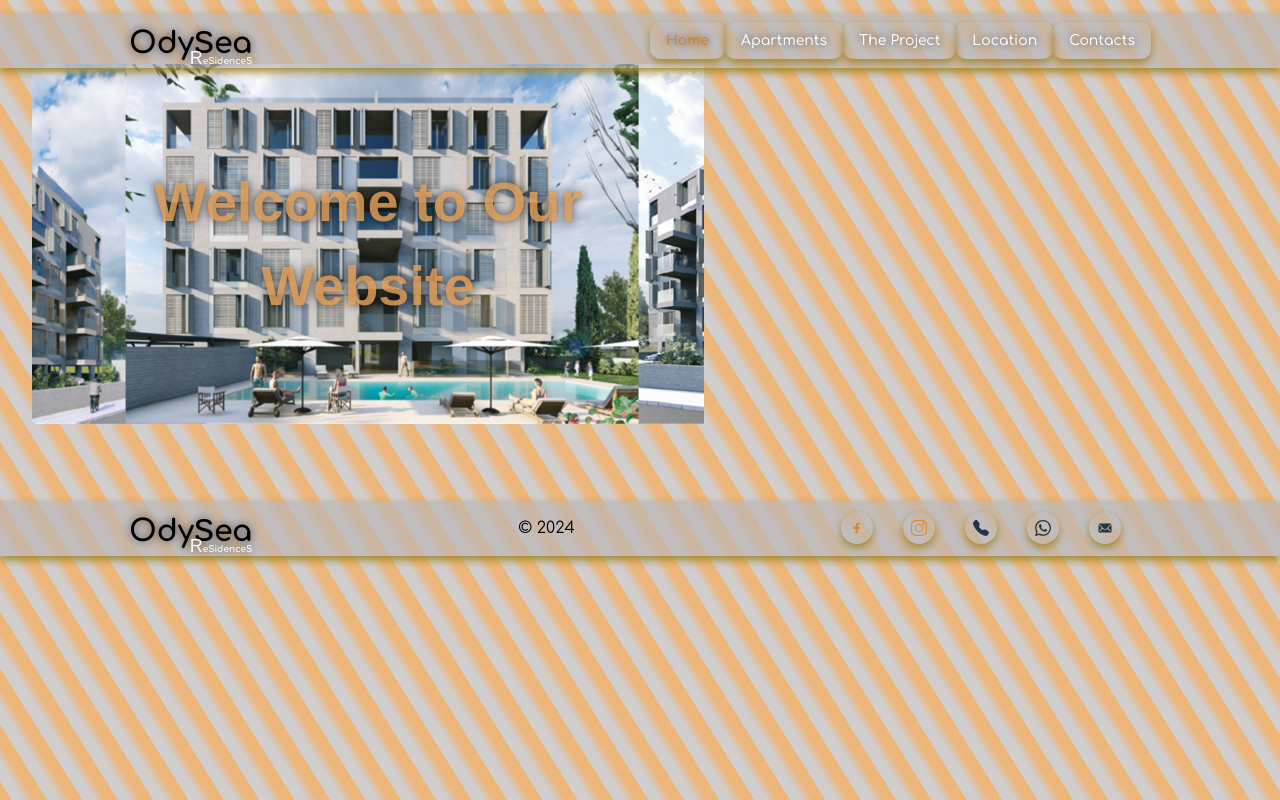
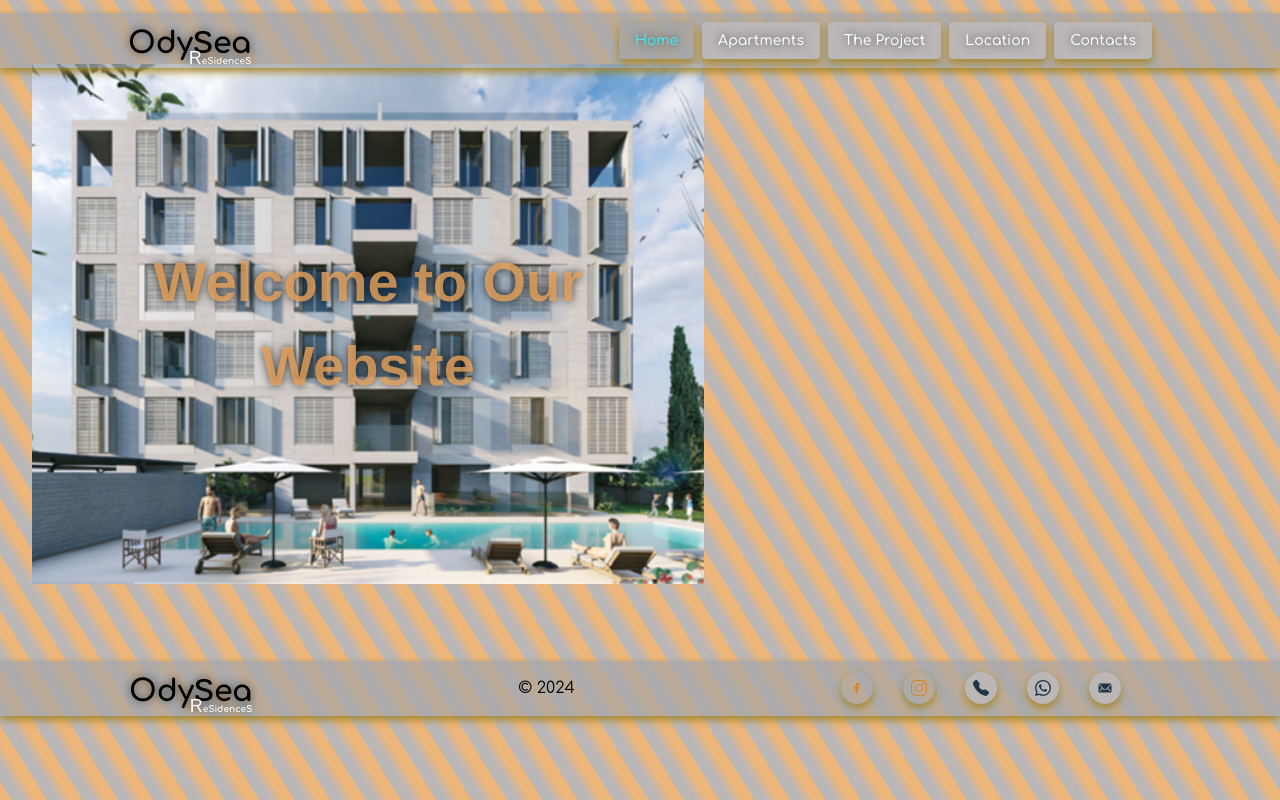
Before and after one commit to SvitlanaHu/odysea-residences, a React (Vite) app: page / in a window 1280 px wide. Built offline with nearby package versions, Linux system fonts and the light colour scheme; a web font is replaced by a local one.

Commit message:
add styles

```diff
--- a/src/components/Header/Header.module.css
+++ b/src/components/Header/Header.module.css
@@ -4,36 +4,39 @@
   align-items: center;
   position: fixed;
   width: 100%;
-  height: 55px;
+  height: 25px;
   background-color: var(--background);
   box-shadow: var(--box-shadow);
   margin-top: 1vw;
   z-index: 5;
+}
+@media (min-width: 768px) {
+  .wrapper {
+    height: 55px;
+  }
 }
 
 .container {
   display: flex;
   justify-content: space-between;
   align-items: center;
-  padding: 8px;
-  gap: 8px;
+  padding: 12px 8px;
   min-width: 318px;
 }
 @media (min-width: 768px) {
   .container {
     padding: 64px 32px;
-    gap: 32px;
-    width: 672px;
+    width: 768px;
   }
 }
 @media (min-width: 1024px) {
   .container {
-    width: 1022px;
+    width: 1024px;
   }
 }
 @media (min-width: 1440px) {
   .container {
-    width: 1392px;
+    width: 1440px;
   }
 }
 
--- a/src/components/Hero/Hero.module.css
+++ b/src/components/Hero/Hero.module.css
@@ -1,6 +1,6 @@
 .wrapper {
   width: 100%;
-  height: 45vh;
+  height: 65vh;
   background-size: cover;
   background-position: center;
   display: flex;
@@ -18,18 +18,18 @@
 }
 @media (min-width: 768px) {
   .container {
-    padding: 64px 32px;
-    width: 672px;
+    padding: 32px 16px;
+    width: 768px;
   }
 }
 @media (min-width: 1024px) {
   .container {
-    width: 1022px;
+    width: 1024px;
   }
 }
 @media (min-width: 1440px) {
   .container {
-    width: 1392px;
+    width: 1440px;
   }
 }
 
--- a/src/components/NavBar/NavBar.module.css
+++ b/src/components/NavBar/NavBar.module.css
@@ -5,26 +5,19 @@
 .list {
   list-style: none;
   display: flex;
+  gap: 4px;
 }
-
-.listItem {
-  display: block;
-  position: relative;
-}
-.listItem.favorite::after {
-  position: absolute;
-  font-size: 12px;
-  color: var(--button);
-  font-weight: 700;
-  border-radius: 50%;
-  padding: 4px;
+@media only screen and (min-width: 425px) {
+  .list {
+    gap: 8px;
+  }
 }
 
 .link {
   display: flex;
-  border-radius: 10px;
+  border-radius: 4px;
   padding: 4px 8px;
-  font-size: 8px;
+  font-size: 6px;
   align-items: center;
   cursor: pointer;
   background-color: var(--header-color);
@@ -35,7 +28,7 @@
 }
 @media only screen and (min-width: 425px) {
   .link {
-    font-size: 9px;
+    font-size: 7px;
   }
 }
 @media only screen and (min-width: 768px) {
@@ -56,6 +49,6 @@
   text-shadow: 1px 2px 5px 10px var(--box-shadow);
 }
 .active {
-  background: inherit;
-  color: var(--button-active);
+  background: var(--background);
+  color: var(--link-active);
 }
--- a/src/index.css
+++ b/src/index.css
@@ -1,14 +1,15 @@
 @import "./reset.css";
 
 :root {
-  --background: #bbb7b7af;
+  --background: #a5a5a5af;
+  --header-color: #bbb7b7;
   --main-text: #213547;
   --box-shadow-color: #a4882e;
   --animation-shadow: blink 3s infinite;
   --box-shadow: 0 4px 8px 0px var(--box-shadow-color);
   --rusty: #e8a45bce;
   --button-active: #de790dce;
-  --link-active: #11cdd0c0;
+  --link-active: #40ecef;
   --night: #010235;
   --animation: 350ms cubic-bezier(0.4, 0, 0.2, 1);
 
@@ -20,8 +21,8 @@
   /* color: rgba(255, 255, 255, 0.87); */
   background: repeating-linear-gradient(
     58deg,
-    /* Кут нахилу смужок */ var(--background) 10px,
-    /* Колір 1 (білий) */ var(--background) 20px,
+    /* Кут нахилу смужок */ var(--header-color) 10px,
+    /* Колір 1 (білий) */ var(--header-color) 20px,
     /* Довжина першої смужки */ var(--rusty) 30px,
     /* Початок другої смужки */ var(--rusty) 40px /* Довжина другої смужки */
   );
```
